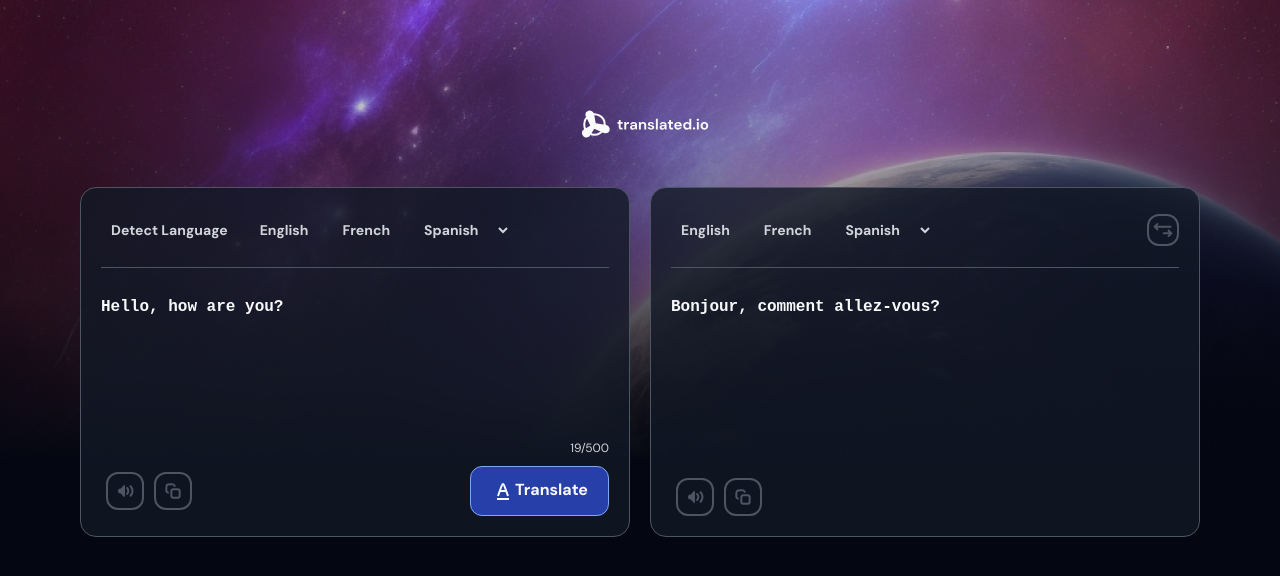
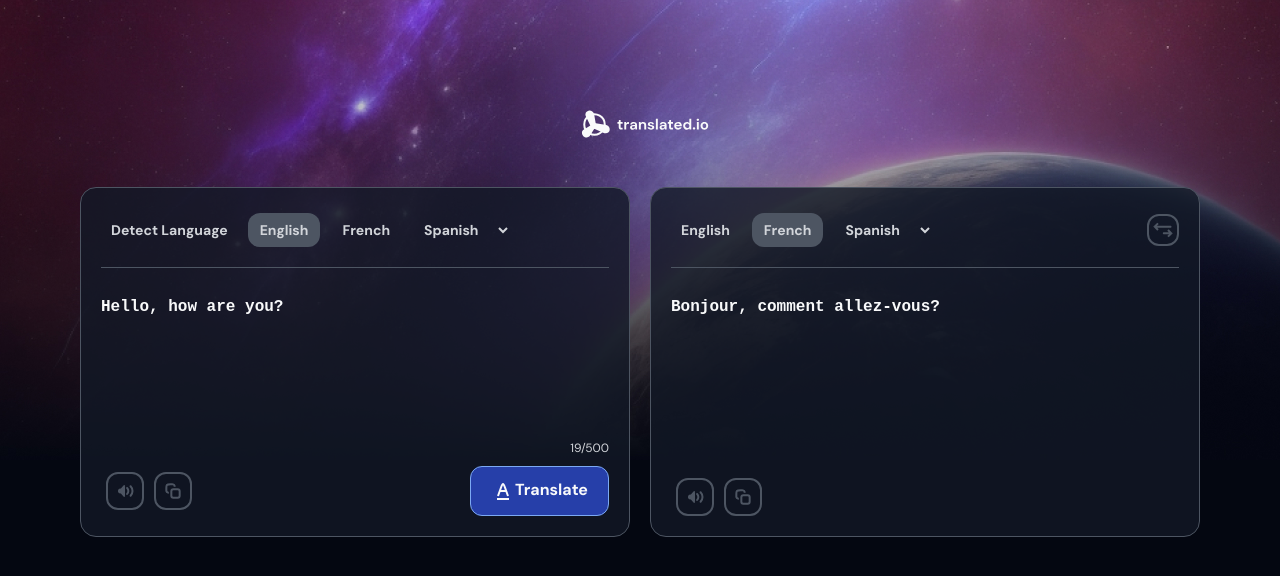
Before and after one commit to tajwararik/Translate-App, a React (Vite) app: page / in a window 1280 px wide. Shown: the top 576 px of the page. Built offline with nearby package versions, Linux system fonts and the light colour scheme.

Commit message:
Add class to selected span

```diff
--- a/src/components/LanguageOptions.tsx
+++ b/src/components/LanguageOptions.tsx
@@ -10,6 +10,12 @@ function LanguageOptions({
 }: ContainerProps) {
   const [expand, setExpand] = useState(false);
 
+  const [selectedInputLanguage, setSelectedInputLanguage] =
+    useState<string>("en");
+
+  const [selectedOutputLanguage, setSelectedOutputLanguage] =
+    useState<string>("fr");
+
   const defaultLanguages = Languages.slice(0, 3);
   const remainingLanguages = Languages.slice(3);
 
@@ -18,6 +24,11 @@ function LanguageOptions({
   const handleLanguage = (code: string) => {
     if (display) handleInputLanguage?.(code);
     else handleOutputLanguage?.(code);
+  };
+
+  const handleSelected = (code: string) => {
+    if (display) setSelectedInputLanguage(code);
+    else setSelectedOutputLanguage(code);
   };
 
   return (
@@ -30,7 +41,17 @@ function LanguageOptions({
               paddingLeft: index === 0 && !display ? "10px" : "12px",
               marginLeft: index === 0 && !display ? "0" : "5px",
             }}
-            onClick={() => handleLanguage(language.code)}
+            onClick={() => {
+              handleLanguage(language.code);
+              handleSelected(language.code);
+            }}
+            className={
+              display && selectedInputLanguage === language.code
+                ? "selected"
+                : !display && selectedOutputLanguage === language.code
+                  ? "selected"
+                  : ""
+            }
           >
             {language.name}
           </span>
```
